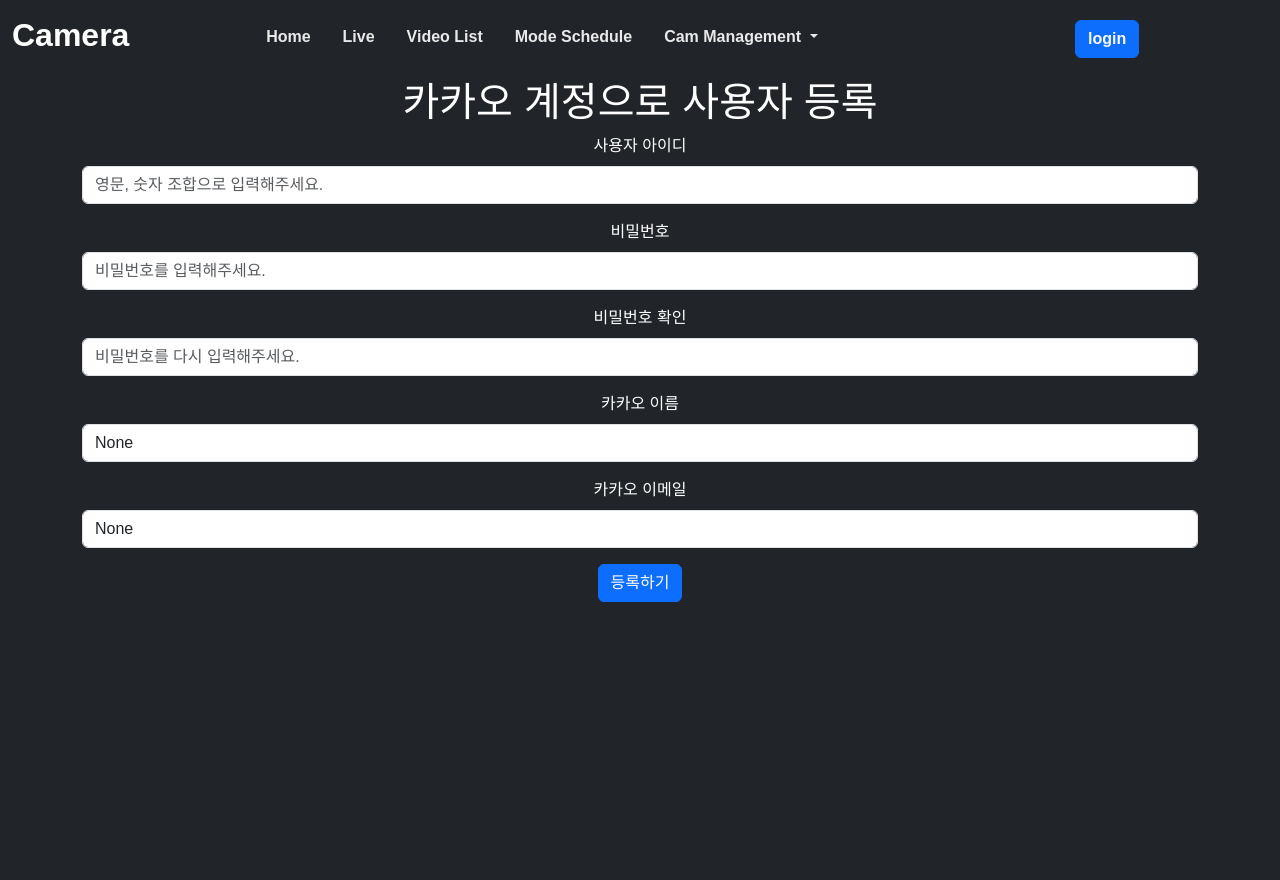
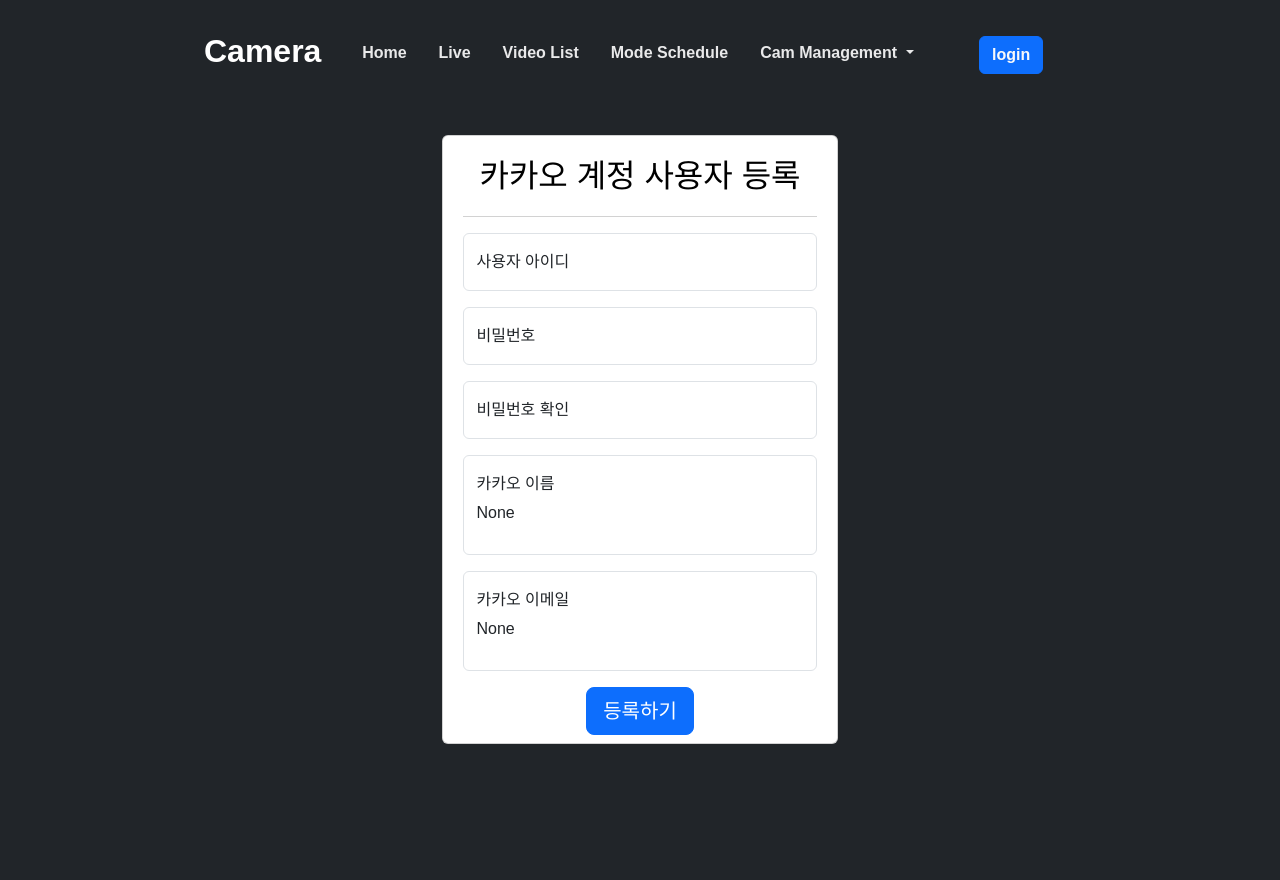
Before and after one commit to nino3116/OpencvProject, a Flask app: page /oauth/kakao/register in a window 1280 px wide. Before the commit the page ends 602 px from the top, so only its background shows below. Run offline with Flask 3, Linux system fonts and the light colour scheme; data that the repository does not hold is empty; parts of the project's set-up code (start-up, migrations or seed data) failed here and were passed over; some libraries are stand-ins or nearby versions.

Commit message:
Refactor registration form layout and update status check delay

```diff
--- a/apps/__init__.py
+++ b/apps/__init__.py
@@ -6,6 +6,7 @@
 from flask_wtf.csrf import CSRFProtect
 import os
 from dotenv import load_dotenv
+
 
 db = SQLAlchemy()
 csrf = CSRFProtect()
--- a/apps/auth/templates/auth/register_kakao.html
+++ b/apps/auth/templates/auth/register_kakao.html
@@ -1,59 +1,70 @@
-{% extends "cam/base.html" %} {% block title %}카카오 계정으로 사용자 등록{%
-endblock %} {% block content %} {% include "cam/header.html" %}
+{% extends "cam/base.html" %} {% block title %} 카카오 계정으로 사용자 등록 {%
+  endblock %} {% block content %}
+
+  <div class="cover-container w-100 h-100 p-3 mx-auto">
+    {% include "cam/header.html" %}
+    <div class="card m-auto p-2">
       <div class="container">
-  <h1>카카오 계정으로 사용자 등록</h1>
+        <div class="card-header bg-white">
+          <div class="card-title fs-2">카카오 계정 사용자 등록</div>
+        </div>
         {% with messages = get_flashed_messages(with_categories=true) %} {% if
         messages %} {% for category, message in messages %}
         <div class="alert alert-{{ category }}" role="alert">{{ message }}</div>
         {% endfor %} {% endif %} {% endwith %}
         <form method="POST" action="{{ url_for('kakao.register_submit') }}">
           {{ form.csrf_token }}
-    <div class="mb-3">
-      <label for="{{ form.user_id.id }}" class="form-label"
-        >사용자 아이디</label
-      >
-      {{ form.user_id(class="form-control", id=form.user_id.id,
-      placeholder="영문, 숫자 조합으로 입력해주세요.") }} {% if
-      form.user_id.errors %}
+          <div class="form-floating mb-3 mt-3">
+            {{ form.user_id(class="form-control", id=floatingInput,
+            placeholder="영문, 숫자 조합으로 입력해주세요.") }}
+            <label for="floatingInput">사용자 아이디</label>
+            {% if form.user_id.errors %}
             <div class="error">{{ form.user_id.errors|join(', ') }}</div>
             {% endif %}
           </div>
-    <div class="mb-3">
-      <label for="{{ form.password.id }}" class="form-label">비밀번호</label>
-      {{ form.password(class="form-control", id=form.password.id,
-      placeholder="비밀번호를 입력해주세요.") }} {% if form.password.errors %}
+          <div class="form-floating mb-3">
+
+            {{ form.password(class="form-control", id="floatingPassword",
+            placeholder="비밀번호를 입력해주세요.") }}
+            <label for="floatingPassword">비밀번호</label>
+             {% if form.password.errors %}
             <div class="error">{{ form.password.errors|join(', ') }}</div>
             {% endif %}
           </div>
-    <div class="mb-3">
-      <label for="{{ form.confirm_password.id }}" class="form-label"
-        >비밀번호 확인</label
-      >
-      {{ form.confirm_password(class="form-control",
-      id=form.confirm_password.id, placeholder="비밀번호를 다시 입력해주세요.")
-      }} {% if form.confirm_password.errors %}
+          <div class="form-floating mb-3">
+            {{ form.confirm_password(class="form-control", id="floatingPassChack",
+             placeholder="비밀번호를 다시 입력해주세요.") }}
+            <label for="floatingPassChack">비밀번호 확인</label>
+            {% if form.confirm_password.errors %}
             <div class="error">{{ form.confirm_password.errors|join(', ') }}</div>
             {% endif %}
           </div>
-    <div class="mb-3">
+          <div class="form-floating  mb-3">
             <label for="kakao_name" class="form-label">카카오 이름</label>
             <input
               type="text"
-        class="form-control"
+              class="form-control "
               id="kakao_name"
               value="{{ kakao_name }}"
-        readonly />
+              readonly
+              style="height: 100px"
+            />
           </div>
-    <div class="mb-3">
+          <div class="form-floating mb-3">
             <label for="kakao_email" class="form-label">카카오 이메일</label>
             <input
               type="email"
               class="form-control"
               id="kakao_email"
               value="{{ kakao_email }}"
-        readonly />
+              readonly
+              style="height: 100px"
+            />
           </div>
-    <button type="submit" class="btn btn-primary">등록하기</button>
+          <button type="submit" class="btn btn-lg btn-primary">등록하기</button>
         </form>
       </div>
+    </div>
+  </div>
+
   {% endblock %}
--- a/apps/cam/templates/cam/index.html
+++ b/apps/cam/templates/cam/index.html
@@ -61,7 +61,7 @@
     $.post(form.attr("action"), form.serialize())
       .done(function (response) {
         console.log("Shutdown success:", response);
-        setTimeout(checkStatus, 2000); // 2초 뒤 상태 체크
+        setTimeout(checkStatus, 5000); // 2초 뒤 상태 체크
       })
       .fail(function (err) {
         alert("종료 실패: " + err.responseText);
```
Lines whose indentation alone changed are shown as unchanged.
